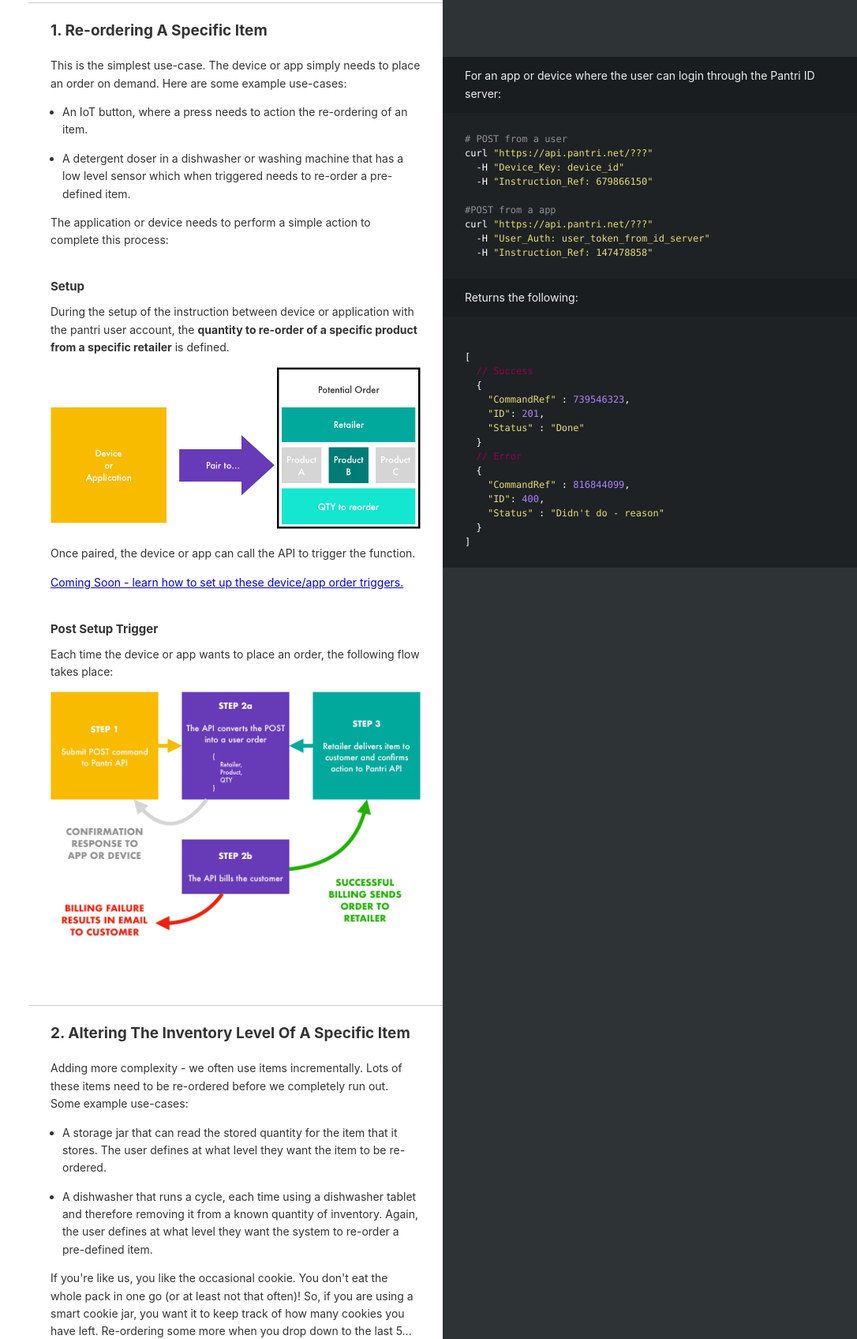
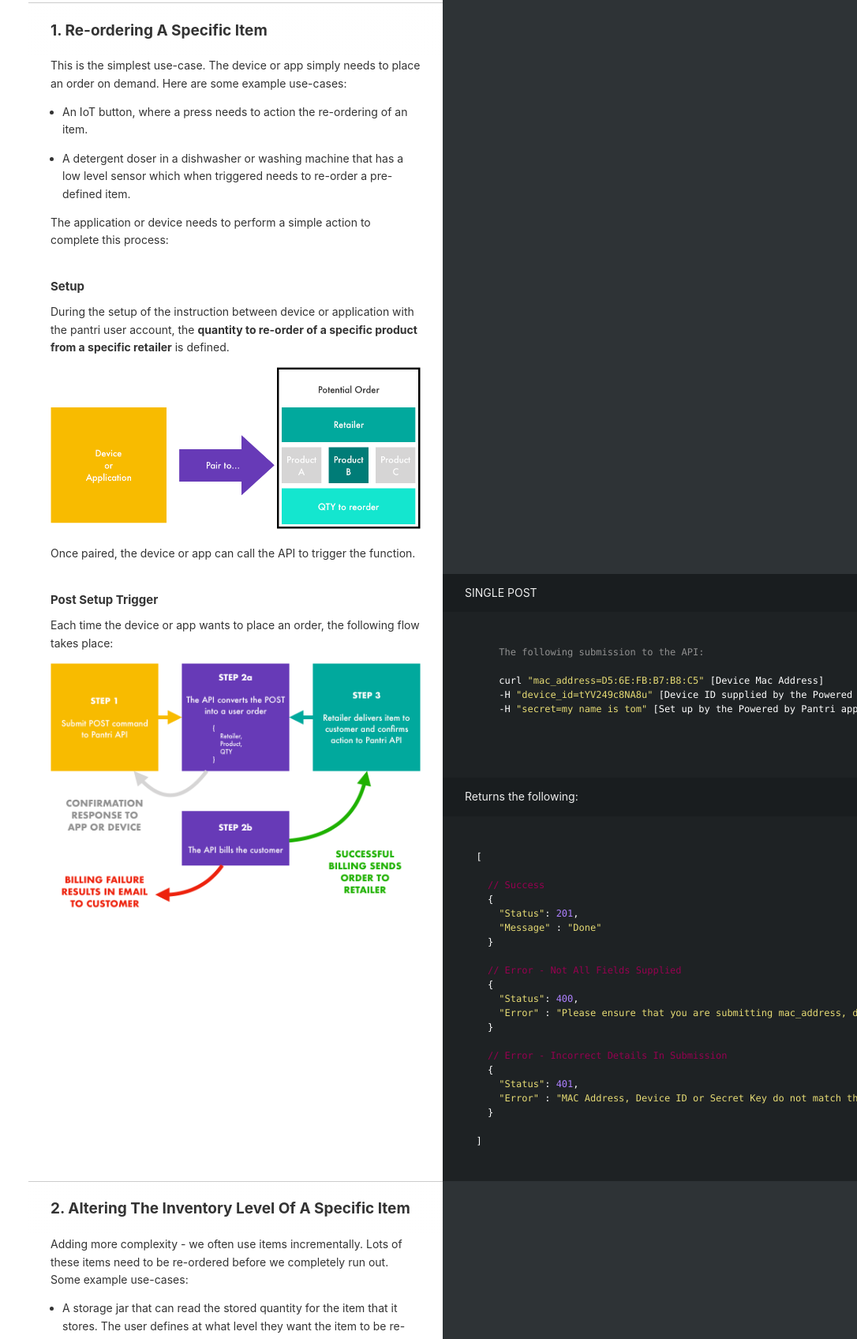
Before and after one commit to pantri/api-docs, a plain HTML site: page index.html in a window 1280 px wide. Shown: the part 3373-5069 px from the top of the page at 79% size, without its empty margins (194-1280 px from the left). Drawn offline with Linux system fonts and the light colour scheme; a web font is replaced by a local one.

Commit message:
Added SINGLE POST

```diff
--- a/index.html
+++ b/index.html
@@ -348,38 +348,7 @@
 
 <p>Below, we have explained how each use-case would interact with the API.</p>
 <h2 id='1-re-ordering-a-specific-item'>1. Re-ordering A Specific Item</h2>
-<blockquote>
-<p>For an app or device where the user can login through the Pantri ID server:</p>
-</blockquote>
-<pre class="highlight shell tab-shell"><code><span class="c"># POST from a user</span>
-curl <span class="s2">"https://api.pantri.net/???"</span>
-  -H <span class="s2">"Device_Key: device_id"</span>
-  -H <span class="s2">"Instruction_Ref: 679866150"</span>
 
-<span class="c">#POST from a app</span>
-curl <span class="s2">"https://api.pantri.net/???"</span>
-  -H <span class="s2">"User_Auth: user_token_from_id_server"</span>
-  -H <span class="s2">"Instruction_Ref: 147478858"</span>
-</code></pre>
-<blockquote>
-<p>Returns the following:</p>
-</blockquote>
-<pre class="highlight json tab-json"><code><span class="w">
-</span><span class="p">[</span><span class="w">
-  </span><span class="err">//</span><span class="w"> </span><span class="err">Success</span><span class="w">
-  </span><span class="p">{</span><span class="w">
-    </span><span class="s2">"CommandRef"</span><span class="w"> </span><span class="p">:</span><span class="w"> </span><span class="mi">739546323</span><span class="p">,</span><span class="w">
-    </span><span class="s2">"ID"</span><span class="p">:</span><span class="w"> </span><span class="mi">201</span><span class="p">,</span><span class="w">
-    </span><span class="s2">"Status"</span><span class="w"> </span><span class="p">:</span><span class="w"> </span><span class="s2">"Done"</span><span class="w">
-  </span><span class="p">}</span><span class="w">
-  </span><span class="err">//</span><span class="w"> </span><span class="err">Error</span><span class="w">
-  </span><span class="p">{</span><span class="w">
-    </span><span class="s2">"CommandRef"</span><span class="w"> </span><span class="p">:</span><span class="w"> </span><span class="mi">816844099</span><span class="p">,</span><span class="w">
-    </span><span class="s2">"ID"</span><span class="p">:</span><span class="w"> </span><span class="mi">400</span><span class="p">,</span><span class="w">
-    </span><span class="s2">"Status"</span><span class="w"> </span><span class="p">:</span><span class="w"> </span><span class="s2">"Didn't do - reason"</span><span class="w">
-  </span><span class="p">}</span><span class="w">
-</span><span class="p">]</span><span class="w">
-</span></code></pre>
 <p>This is the simplest use-case.  The device or app simply needs to place an order on demand.  Here are some example use-cases:</p>
 
 <ul>
@@ -395,7 +364,49 @@ curl <span class="s2">"https://api.pantri.net/???"</span>
 
 <p>Once paired, the device or app can call the API to trigger the function.</p>
 
-<p><a href="#">Coming Soon - learn how to set up these device/app order triggers.</a></p>
+
+
+<blockquote>
+  <p>SINGLE POST</p>
+  </blockquote>
+  <pre class="highlight shell tab-shell">
+    <code>
+      <span class="c">The following submission to the API:</span>
+
+      curl <span class="s2">"mac_address=D5:6E:FB:B7:B8:C5"</span> [Device Mac Address]
+      -H <span class="s2">"device_id=tYV249c8NA8u"</span> [Device ID supplied by the Powered by Pantri app the device is configured in]
+      -H <span class="s2">"secret=my name is tom"</span> [Set up by the Powered by Pantri app the device is configured in]
+
+    </code>
+  </pre>
+  <blockquote>
+  <p>Returns the following:</p>
+  </blockquote>
+  <pre class="highlight json tab-json"><code><span class="w">
+  </span><span class="p">[</span><span class="w">
+
+    </span><span class="err">//</span><span class="w"> </span><span class="err">Success</span><span class="w">
+    </span><span class="p">{</span><span class="w">
+      </span><span class="s2">"Status"</span><span class="p">:</span><span class="w"> </span><span class="mi">201</span><span class="p">,</span><span class="w">
+      </span><span class="s2">"Message"</span><span class="w"> </span><span class="p">:</span><span class="w"> </span><span class="s2">"Done"</span><span class="w">
+    </span><span class="p">}</span><span class="w">
+
+    </span><span class="err">//</span><span class="w"> </span><span class="err">Error - Not All Fields Supplied</span><span class="w">
+    </span><span class="p">{</span><span class="w">
+      </span><span class="s2">"Status"</span><span class="p">:</span><span class="w"> </span><span class="mi">400</span><span class="p">,</span><span class="w">
+      </span><span class="s2">"Error"</span><span class="w"> </span><span class="p">:</span><span class="w"> </span><span class="s2">"Please ensure that you are submitting mac_address, device_id and secret fields in your POST submission."</span><span class="w">
+    </span><span class="p">}</span><span class="w">
+
+    </span><span class="err">//</span><span class="w"> </span><span class="err">Error - Incorrect Details In Submission</span><span class="w">
+    </span><span class="p">{</span><span class="w">
+      </span><span class="s2">"Status"</span><span class="p">:</span><span class="w"> </span><span class="mi">401</span><span class="p">,</span><span class="w">
+      </span><span class="s2">"Error"</span><span class="w"> </span><span class="p">:</span><span class="w"> </span><span class="s2">"MAC Address, Device ID or Secret Key do not match the details set up in the application.  Please check and try again."</span><span class="w">
+    </span><span class="p">}</span><span class="w">
+
+  </span><span class="p">]</span><span class="w">
+  </span></code></pre>
+
+
 <h3 id='post-setup-trigger'>Post Setup Trigger</h3>
 <p>Each time the device or app wants to place an order, the following flow takes place:</p>
 
```
